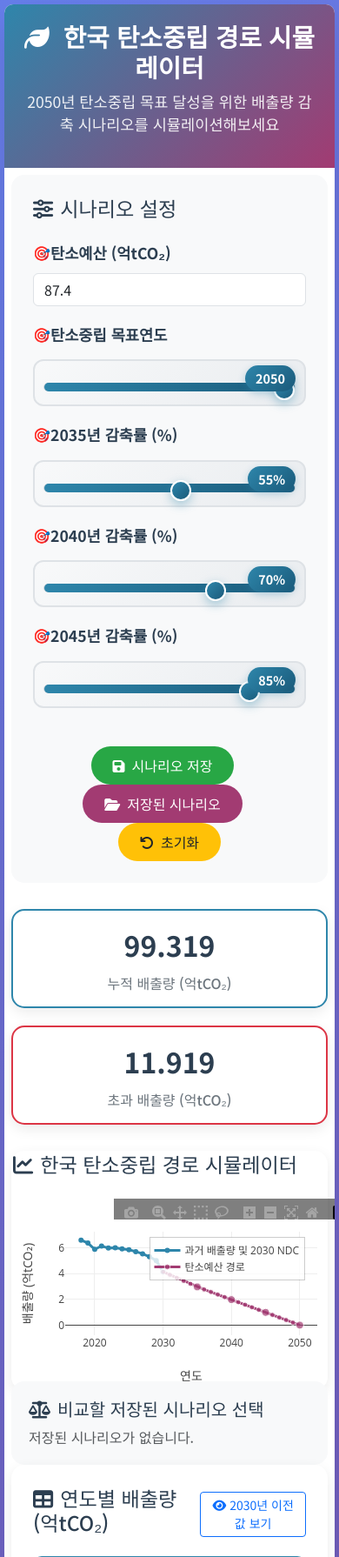
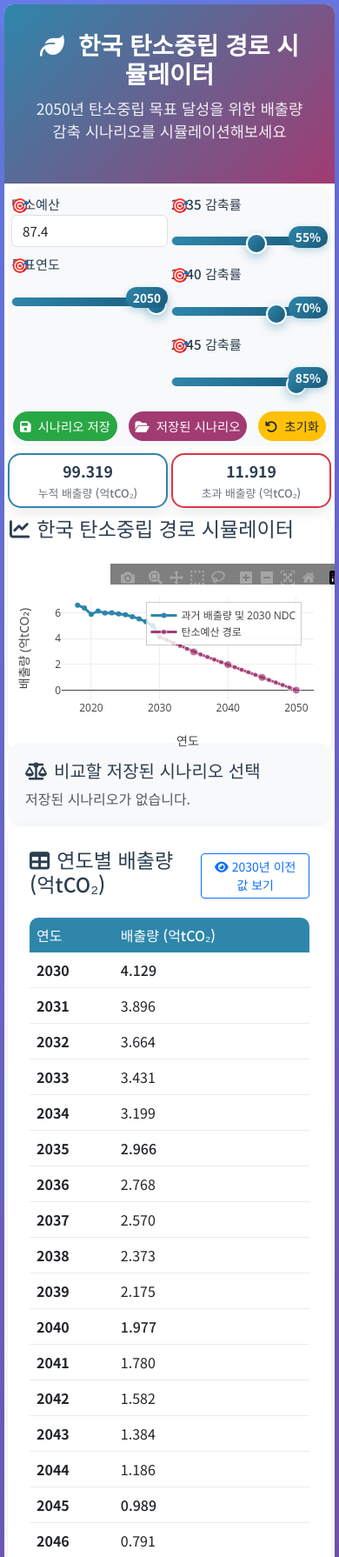
Before and after one commit to Dorong31/korean-carbon-budget-simulator, a Flask app: page / in a window 390 px wide. Shown: the top 1790 px of the page at 87% size. Run offline with Flask 3, Linux system fonts and the light colour scheme; data that the repository does not hold is empty; some libraries are stand-ins or nearby versions.

Commit message:
style: 모바일 시나리오 설정/통계 UI 단순화 및 한 화면 배치 개선

```diff
--- a/templates/index.html
+++ b/templates/index.html
@@ -395,23 +395,59 @@
                 border-radius: 10px;
             }
             .content {
-                padding: 8px;
+                padding: 4px;
+            }
+            .control-panel {
+                padding: 8px 4px 4px 4px;
+                margin-bottom: 8px;
+            }
+            .control-group {
+                margin-bottom: 8px;
+            }
+            .control-group label {
+                font-size: 0.95rem;
+                margin-bottom: 2px;
+                padding-left: 0;
+                font-weight: 500;
+            }
+            .slider-container {
+                padding: 2px 0;
+                background: none;
+                border: none;
+            }
+            .slider-value {
+                right: 0;
+                top: 0;
+                font-size: 0.85rem;
+                padding: 2px 8px;
+            }
+            .form-range {
+                height: 8px;
+                margin-top: 2px;
             }
             .stats-cards {
-                grid-template-columns: 1fr;
+                display: flex !important;
+                flex-direction: row !important;
+                gap: 4px;
+                margin-bottom: 8px;
             }
-            .header {
-                padding: 20px;
+            .stat-card {
+                padding: 6px 2px;
+                font-size: 0.9rem;
+                min-width: 0;
+                flex: 1 1 0;
             }
-            .header h1 {
-                font-size: 1.8rem;
+            .stat-value {
+                font-size: 1.1rem;
+                margin-bottom: 2px;
+            }
+            .stat-label {
+                font-size: 0.8rem;
             }
             .chart-container {
+                margin: 0 auto 8px auto;
                 padding: 2px;
-                margin-bottom: 10px;
-                margin-left: auto;
-                margin-right: auto;
-                display: block;
+                max-width: 100vw;
             }
             #chart {
                 margin: 0 auto !important;
@@ -420,8 +456,13 @@
                 min-width: 100vw !important;
                 max-width: 100vw !important;
                 height: 56vw !important;
-                min-height: 220px !important;
+                min-height: 180px !important;
                 max-height: 70vw !important;
+            }
+            .btn-custom {
+                padding: 6px 8px;
+                font-size: 0.9rem;
+                margin-bottom: 2px;
             }
         }
 
@@ -567,56 +608,50 @@
         <div class="content">
             <!-- Control Panel -->
             <div class="control-panel">
-                <h3 class="mb-4"><i class="fas fa-sliders-h me-2"></i>시나리오 설정</h3>
-
-                <div class="row">
-                    <div class="col-md-6">
+                <h3 class="mb-4 d-none d-md-block"><i class="fas fa-sliders-h me-2"></i>시나리오 설정</h3>
+                <div class="row g-1">
+                    <div class="col-6">
                         <div class="control-group">
-                            <label for="budget">탄소예산 (억tCO₂)</label>
-                            <input type="number" id="budget" class="form-control" value="87.4" step="0.1" min="0">
+                            <label for="budget">탄소예산</label>
+                            <input type="number" id="budget" class="form-control" value="87.4" step="0.1" min="0" style="font-size:0.95rem;">
                         </div>
-
                         <div class="control-group">
-                            <label for="targetYear">탄소중립 목표연도</label>
+                            <label for="targetYear">목표연도</label>
                             <div class="slider-container">
+                                <input type="range" id="targetYear" class="form-range" min="2040" max="2050" value="2050">
                                 <span class="slider-value" id="targetYearValue">2050</span>
-                                <input type="range" id="targetYear" class="form-range" min="2040" max="2050" value="2050">
                             </div>
                         </div>
                     </div>
-
-                    <div class="col-md-6">
+                    <div class="col-6">
                         <div class="control-group">
-                            <label for="r35">2035년 감축률 (%)</label>
+                            <label for="r35">2035 감축률</label>
                             <div class="slider-container">
+                                <input type="range" id="r35" class="form-range" min="0" max="100" value="55">
                                 <span class="slider-value" id="r35Value">55%</span>
-                                <input type="range" id="r35" class="form-range" min="0" max="100" value="55">
                             </div>
                         </div>
-
                         <div class="control-group">
-                            <label for="r40">2040년 감축률 (%)</label>
+                            <label for="r40">2040 감축률</label>
                             <div class="slider-container">
+                                <input type="range" id="r40" class="form-range" min="0" max="100" value="70">
                                 <span class="slider-value" id="r40Value">70%</span>
-                                <input type="range" id="r40" class="form-range" min="0" max="100" value="70">
                             </div>
                         </div>
-
                         <div class="control-group">
-                            <label for="r45">2045년 감축률 (%)</label>
+                            <label for="r45">2045 감축률</label>
                             <div class="slider-container">
+                                <input type="range" id="r45" class="form-range" min="0" max="100" value="85">
                                 <span class="slider-value" id="r45Value">85%</span>
-                                <input type="range" id="r45" class="form-range" min="0" max="100" value="85">
                             </div>
                         </div>
                     </div>
                 </div>
-
-                <div class="text-center mt-4">
-                    <button class="btn btn-success-custom btn-custom me-3" onclick="showSaveModal()">
+                <div class="text-center mt-2 mt-md-4">
+                    <button class="btn btn-success-custom btn-custom me-2" onclick="showSaveModal()">
                         <i class="fas fa-save me-2"></i>시나리오 저장
                     </button>
-                    <button class="btn btn-info-custom btn-custom me-3" onclick="loadSavedScenarios()">
+                    <button class="btn btn-info-custom btn-custom me-2" onclick="loadSavedScenarios()">
                         <i class="fas fa-folder-open me-2"></i>저장된 시나리오
                     </button>
                     <button class="btn btn-warning-custom btn-custom" onclick="resetScenario()">
```
